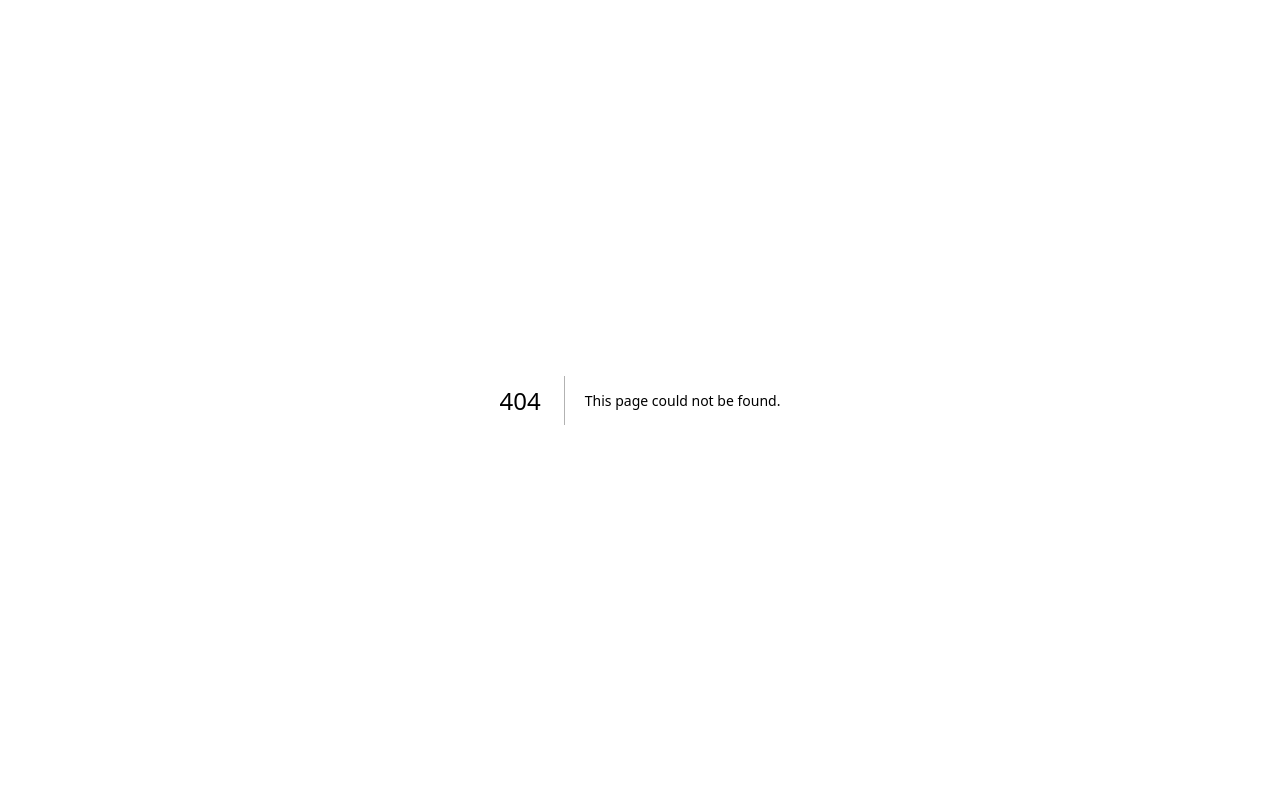
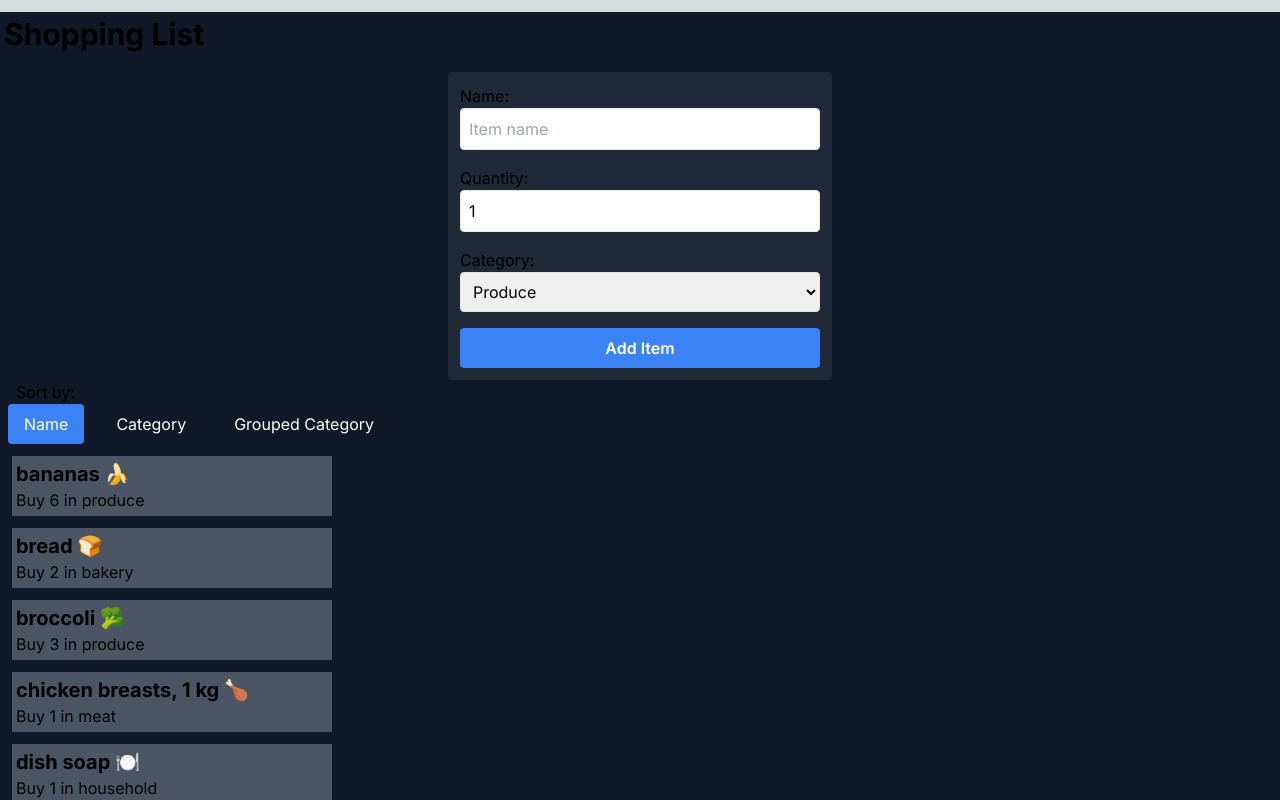
Before and after one commit to maxhui923/cprg306-assignments, a Next.js app: page /week6 in a window 1280 px wide. Before the commit this address had no page. Shown: the top 800 px of the page. Built offline with nearby package versions, Linux system fonts and the light colour scheme.

Commit message:
week 6
week 6 assignment

```diff
--- a/app/page.js
+++ b/app/page.js
@@ -11,6 +11,7 @@ export default function Home() {
       <p><Link href="/week3">week3</Link></p>
       <p><Link href="/week4">week4</Link></p>
       <p><Link href="/week5">week5</Link></p>
+      <p><Link href="/week6">week6</Link></p>
     </main>
   );
 }
--- /dev/null
+++ b/app/week6/item-list.js
@@ -0,0 +1,70 @@
+"use client";
+import React, { useState } from "react";
+import Item from "./item";
+
+
+export default function ItemList({items}) {
+  const [sortBy, setSortBy] = useState("name");
+  let sortedItems = [...items];
+
+  if (sortBy === "name") {
+    sortedItems.sort((a, b) => a.name.localeCompare(b.name));
+  } else if (sortBy === "category") {
+    sortedItems.sort((a, b) => a.category.localeCompare(b.category));
+  } else if (sortBy === "grouped-category") {
+    const groupedByCategory = items.reduce((groupedItem, item) => {
+      const category = item.category;
+      if (groupedItem[category] == null) groupedItem[category] = [];
+      groupedItem[category].push(item);
+      return groupedItem;
+    }, {});
+
+    const sortedCategoryNames = Object.keys(groupedByCategory).sort();
+
+    sortedItems = sortedCategoryNames.flatMap((categoryName) => {
+      const itemsInCategory = groupedByCategory[categoryName];
+    itemsInCategory.sort((a, b) => a.name.localeCompare(b.name));
+      return [
+        { category: categoryName, isCategoryHeading: true },
+        ...itemsInCategory,
+      ];
+    });
+  }
+
+  return (
+    <div>
+    <p className="ml-4">Sort by:</p>
+
+    <button
+      onClick={() => setSortBy("name")}
+      className={`bg-${sortBy === "name" ? "blue" : "gray"}-500 text-white mx-2 px-4 py-2 rounded`}
+    >
+      Name
+    </button>
+
+    <button
+      onClick={() => setSortBy("category")}
+      className={`bg-${sortBy === "category" ? "blue" : "gray"}-500 text-white mx-2 px-4 py-2 rounded`}
+    >
+      Category
+    </button>
+
+    <button
+      onClick={() => setSortBy("grouped-category")}
+      className={`bg-${sortBy === "grouped-category" ? "blue" : "gray"}-500 text-white mx-2 px-4 py-2 rounded`}
+    >
+      Grouped Category
+    </button>
+
+    {sortedItems.map((item) => (
+      <div key={item.id}>
+        {item.isCategoryHeading ? (
+          <h2 className="text-xl font-semibold mt-4 capitalize">{item.category}</h2>
+        ) : (
+          <Item name={item.name} quantity={item.quantity} category={item.category} />
+        )}
+      </div>
+    ))}
+  </div>
+  );
+}
--- /dev/null
+++ b/app/week6/item.js
@@ -0,0 +1,10 @@
+import React from "react";
+
+export default function Item({name, quantity, category}){
+    return(
+        <ul className="bg-gray-600 w-80 p-1 m-3" >
+            <li className="text-xl font-bold ">{name}</li>
+            <li>Buy {quantity} in {category}</li>
+        </ul>
+    )
+}
--- /dev/null
+++ b/app/week6/items.json
@@ -0,0 +1,74 @@
+[
+    {
+      "id": "1h2GJKH12gkHG31h1H",
+      "name": "milk, 4 L 🥛",
+      "quantity": 1,
+      "category": "dairy"
+    },
+    {
+      "id": "2KJH3k2j3H1k2J3K1H",
+      "name": "bread 🍞",
+      "quantity": 2,
+      "category": "bakery"
+    },
+    {
+      "id": "3h2KJH3k2j3H1k2J3",
+      "name": "eggs, dozen 🥚",
+      "quantity": 2,
+      "category": "dairy"
+    },
+    {
+      "id": "4k2J3K1H2GJKH12gk",
+      "name": "bananas 🍌",
+      "quantity": 6,
+      "category": "produce"
+    },
+    {
+      "id": "5H1h1H2KJH3k2j3H",
+      "name": "broccoli 🥦",
+      "quantity": 3,
+      "category": "produce"
+    },
+    {
+      "id": "6H1k2J3K1H2GJKH1",
+      "name": "chicken breasts, 1 kg 🍗",
+      "quantity": 1,
+      "category": "meat"
+    },
+    {
+      "id": "7gkHG31h1H2KJH3k",
+      "name": "pasta sauce 🍝",
+      "quantity": 3,
+      "category": "canned goods"
+    },
+    {
+      "id": "8j3H1k2J3K1H2GJK",
+      "name": "spaghetti, 454 g 🍝",
+      "quantity": 2,
+      "category": "dry goods"
+    },
+    {
+      "id": "9H12gkHG31h1H2KJ",
+      "name": "toilet paper, 12 pack 🧻",
+      "quantity": 1,
+      "category": "household"
+    },
+    {
+      "id": "10H3k2j3H1k2J3K1",
+      "name": "paper towels, 6 pack",
+      "quantity": 1,
+      "category": "household"
+    },
+    {
+      "id": "11k2J3K1H2GJKH12",
+      "name": "dish soap 🍽️",
+      "quantity": 1,
+      "category": "household"
+    },
+    {
+      "id": "12GJKH12gkHG31h1",
+      "name": "hand soap 🧼",
+      "quantity": 4,
+      "category": "household"
+    }
+  ]
--- /dev/null
+++ b/app/week6/new-item.js
@@ -0,0 +1,88 @@
+"use client";
+import { useState } from "react";
+
+export default function NewItem({onAddItem}) {
+
+const [name, setName] = useState("");
+const [quantity, setQuantity] = useState(1);
+const [category, setCategory] = useState("produce");
+
+const handleSubmit = (event) => {
+    event.preventDefault();
+    const newItem = {name, quantity, category};
+
+    onAddItem(newItem);
+
+    setName("");
+    setQuantity(1);
+    setCategory("produce");
+}
+
+    const handleNameChange = (event) => {
+        setName(event.target.value);
+    }
+
+    const handleQuantityChange = (event) => {
+        setQuantity(Number(event.target.value));
+    }
+
+    const handleCategoryChange = (event) => {
+        setCategory(event.target.value);
+    }
+
+
+return (
+    <form onSubmit={handleSubmit} className="bg-gray-800 flex flex-col w-96 space-y-4 mx-auto mt-4 p-3 rounded" >
+  <label className="flex flex-col">
+    Name:
+    <input
+      className="text-black border p-2 rounded"
+      type="text"
+      placeholder="Item name"
+      value={name}
+      onChange={handleNameChange}
+      required
+      onInvalid={(e) => e.target.setCustomValidity("Please enter a valid item name")}
+      onInput={(e) => e.target.setCustomValidity("")}
+    />
+  </label>
+  <label className="flex flex-col">
+    Quantity:
+    <input
+      className="text-black border p-2 rounded"
+      type="number"
+      min="1"
+      max="99"
+      value={quantity}
+      onChange={handleQuantityChange}
+      required
+    />
+  </label>
+  <label className="flex flex-col">
+    Category:
+    <select
+      className="text-black border p-2 rounded"
+      value={category}
+      onChange={handleCategoryChange}>
+      <option value="produce">Produce</option>
+      <option value="dairy">Dairy</option>
+      <option value="bakery">Bakery</option>
+      <option value="meat">Meat</option>
+      <option value="frozen foods">Frozen Foods</option>
+      <option value="canned goods">Canned Goods</option>
+      <option value="dry goods">Dry Goods</option>
+      <option value="beverages">Beverages</option>
+      <option value="snacks">Snacks</option>
+      <option value="household">Household</option>
+      <option value="other">Other</option>
+    </select>
+  </label>
+  <button
+    type="submit"
+    className="bg-blue-500 text-white font-semibold py-2 px-4 rounded hover:bg-blue-600"
+  >
+    Add Item
+  </button>
+</form>
+);
+}
--- /dev/null
+++ b/app/week6/page.js
@@ -0,0 +1,25 @@
+"use client"
+import React from "react";
+import ItemList from "./item-list";
+import NewItem from "./new-item";
+import items from "./items.json";
+import { useState } from "react";
+
+
+export default function Page() {
+
+    const itemsData = [...items];
+    const [itemList, setItems] = useState(itemsData);
+
+    function handleAddItem(newItem) {
+        setItems([...itemList, newItem]);
+    }
+
+    return (
+        <main className="bg-gray-900 my-3">
+        <h1 className="p-1 text-3xl font-bold">Shopping List</h1>
+        <NewItem onAddItem = {(newItem)=>handleAddItem(newItem)}/>
+        <ItemList items={itemList}/>
+        </main>
+    );
+    }
```
